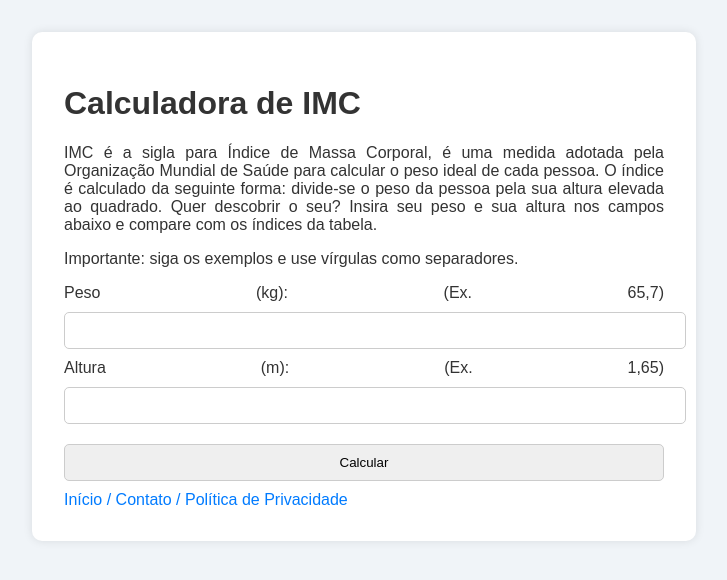
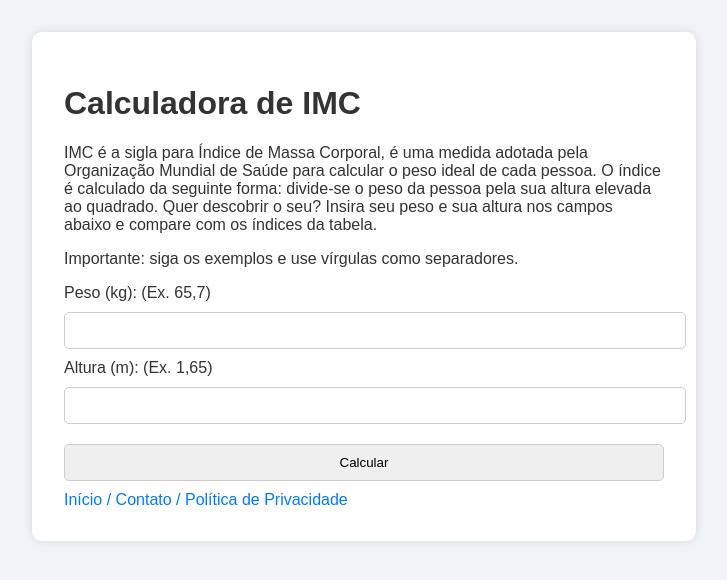
Before and after one commit to Marcosmac01/calculadora-imc, a Flask app: page / in a window 1280 px wide. Shown: the top 580 px of the page, without its empty margins (276-1003 px from the left). Run offline with Flask 3, Linux system fonts and the light colour scheme.

Commit message:
Update style.css

```diff
--- a/static/style.css
+++ b/static/style.css
@@ -5,7 +5,10 @@ body {
     margin: 0;
     padding: 0;
     color: #333;
-    text-align: justify;
+    text-align: left;
+}
+h2 {
+    text-align: justify
 }
 .container {
     max-width: 600px;
```
